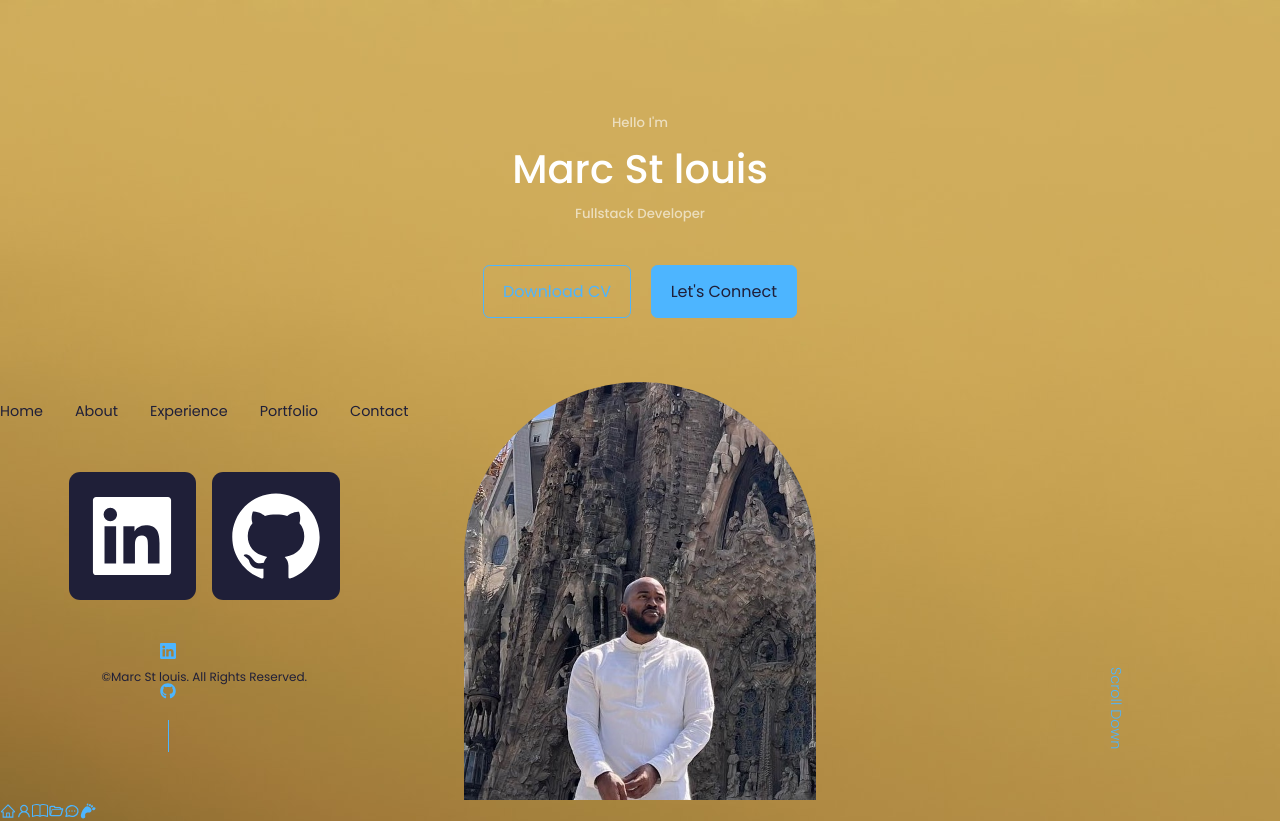
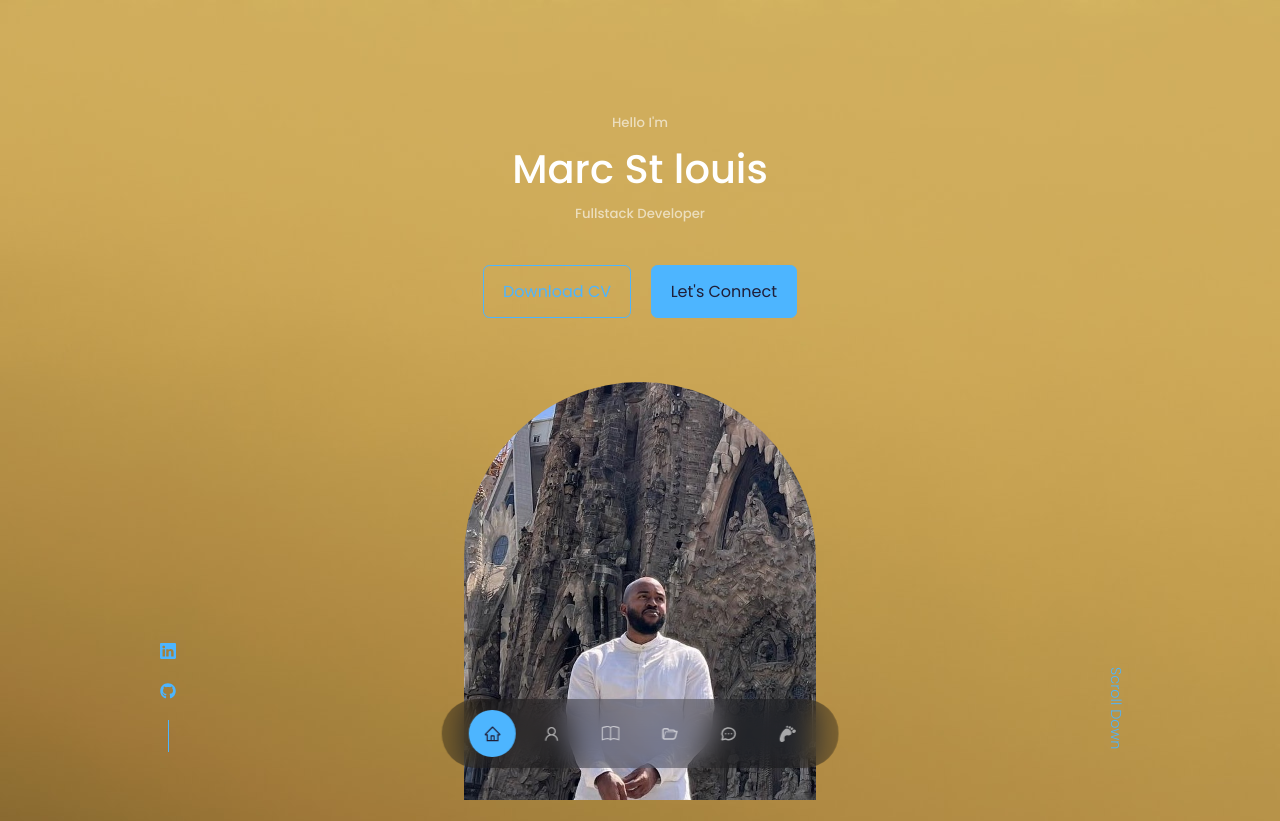
Before and after one commit to Marcus0224/portfolio-profile, a React (Create React App) app: page / in a window 1280 px wide. Shown: the top 821 px of the page. Built offline with nearby package versions, Linux system fonts and the light colour scheme.

Commit message:
modify Nav & footer

```diff
--- a/src/components/Footer/footer.css
+++ b/src/components/Footer/footer.css
@@ -1,13 +1,64 @@
-/* FOOTER */
 footer {
-    bottom: 0;
-    position: fixed;
-    background-color: var(--link-color);
+  background: var(--color-primary);
+  padding: 3rem 0;
+  text-align: center;
+  font-size: 0.9rem;
+  margin-top: 7rem;
+}
+
+footer a {
+  color: var(--color-bg);
+}
+
+.footer_logo {
+  font-size: 2rem;
+  font-weight: 500;
+  margin-bottom: 2rem;
+  display: inline-block;
+}
+
+.permalinks {
+  display: flex;
+  flex-wrap: wrap;
+  justify-content: center;
+  gap: 2rem;
+  margin: 0 auto 3rem;
+}
+
+.footer_socials {
+  display: flex;
+  justify-content: center;
+  gap: 1rem;
+  margin-bottom: 4rem;
+}
+
+.footer_socials a {
+  background: var(--color-bg);
+  color: var(--color-white);
+  padding: 0.8rem;
+  border-radius: 0.7rem;
+  display: flex;
+  border: 1px solid transparent;
+}
+
+.footer_socials a:hover {
+  background: transparent;
+  color: var(--color-bg);
+  border-color: var(--color-bg);
+}
+
+.footer_copyright {
+  margin-bottom: 4rem;
+  color: var(--color-bg);
+}
+
+/*  MEDIA QUIERIES (SMALL DEVICES) */
+@media screen and (max-width: 600px) {
+  .permalinks {
+      flex-direction: column;
+      gap: 1.5rem;
   }
-  footer a > * {
-    height: 100px;
-    width: 100px;
-    cursor: pointer;
-    color: white;
+  .footer_socials {
+      margin-bottom: 2.6rem;
   }
-  /* END FOOTER */
+}
--- a/src/components/Nav/Nav.css
+++ b/src/components/Nav/Nav.css
@@ -1,64 +1,33 @@
-footer {
-  background: var(--color-primary);
-  padding: 3rem 0;
-  text-align: center;
-  font-size: 0.9rem;
-  margin-top: 7rem;
+nav {
+  background: rgba(0, 0, 0, 0.3);
+  width: max-content;
+  display: block;
+  padding: 0.7rem 1.7rem;
+  z-index: 2;
+  position: fixed;
+  left: 50%;
+  transform: translate(-50%);
+  bottom: 2rem;
+  display: flex;
+  gap: 0.8rem;
+  border-radius: 3rem;
+  backdrop-filter: blur(15px);
 }
 
-footer a {
+nav a {
+  background: transparent;
+  padding: 0.9rem;
+  border-radius: 50%;
+  display: flex;
+  color: var(--color-light);
+  font-size: 1.1rem;
+}
+
+nav a:hover {
+  background: rgba(0, 0, 0, 0.3);
+}
+
+nav a.active {
+  background: var(--color-primary);
   color: var(--color-bg);
 }
-
-.footer_logo {
-  font-size: 2rem;
-  font-weight: 500;
-  margin-bottom: 2rem;
-  display: inline-block;
-}
-
-.permalinks {
-  display: flex;
-  flex-wrap: wrap;
-  justify-content: center;
-  gap: 2rem;
-  margin: 0 auto 3rem;
-}
-
-.footer_socials {
-  display: flex;
-  justify-content: center;
-  gap: 1rem;
-  margin-bottom: 4rem;
-}
-
-.footer_socials a {
-  background: var(--color-bg);
-  color: var(--color-white);
-  padding: 0.8rem;
-  border-radius: 0.7rem;
-  display: flex;
-  border: 1px solid transparent;
-}
-
-.footer_socials a:hover {
-  background: transparent;
-  color: var(--color-bg);
-  border-color: var(--color-bg);
-}
-
-.footer_copyright {
-  margin-bottom: 4rem;
-  color: var(--color-bg);
-}
-
-/*  MEDIA QUIERIES (SMALL DEVICES) */
-@media screen and (max-width: 600px) {
-  .permalinks {
-      flex-direction: column;
-      gap: 1.5rem;
-  }
-  .footer_socials {
-      margin-bottom: 2.6rem;
-  }
-}
--- a/src/components/Nav/Nav.jsx
+++ b/src/components/Nav/Nav.jsx
@@ -1,5 +1,6 @@
-import React, { useState, useEffect } from 'react';
+import React from 'react';
 import './Nav.css';
+import { useState } from 'react';
 import {AiOutlineHome} from 'react-icons/ai'
 import {AiOutlineUser} from 'react-icons/ai'
 import {BsBook} from 'react-icons/bs'
@@ -13,7 +14,7 @@
     <nav>
       <a href='#' onClick={() => setActiveNav('#')} className={activeNav === '#' ? 'active' : ''}><AiOutlineHome/></a>
       <a href='#about' onClick={() => setActiveNav('#about')} className={activeNav === '#about' ? 'active' : ''}><AiOutlineUser/></a>
-      <a href='#experience' onClick={() => setActiveNav('#experience')} className={activeNav === '#experience' ? 'active' : ''}><BsBook/></a>
+      <a href='#Experience' onClick={() => setActiveNav('#Experience')} className={activeNav === '#Experience' ? 'active' : ''}><BsBook/></a>
       <a href='#portfolio' onClick={() => setActiveNav('#portfolio')} className={activeNav === '#portfolio' ? 'active' : ''}><TiFolderOpen/></a>
       <a href='#contact' onClick={() => setActiveNav('#contact')} className={activeNav === '#contact' ? 'active' : ''}><TbMessageCircle/></a>
       <a href='#footer' onClick={() => setActiveNav('#footer')} className={activeNav === '#footer' ? 'active' : ''}><GiFootprint/></a>
```
Also changed, not shown: src/components/Project/index.js (deleted, +0 -71 lines), src/components/Project/project.css (deleted).
